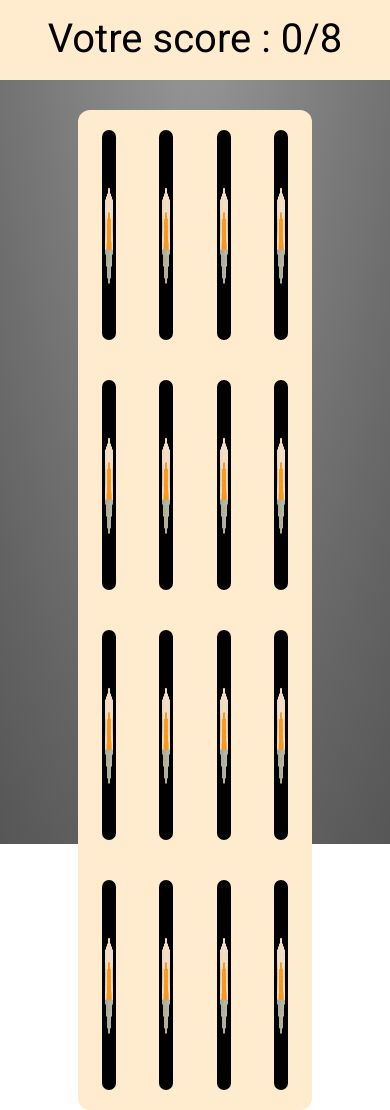
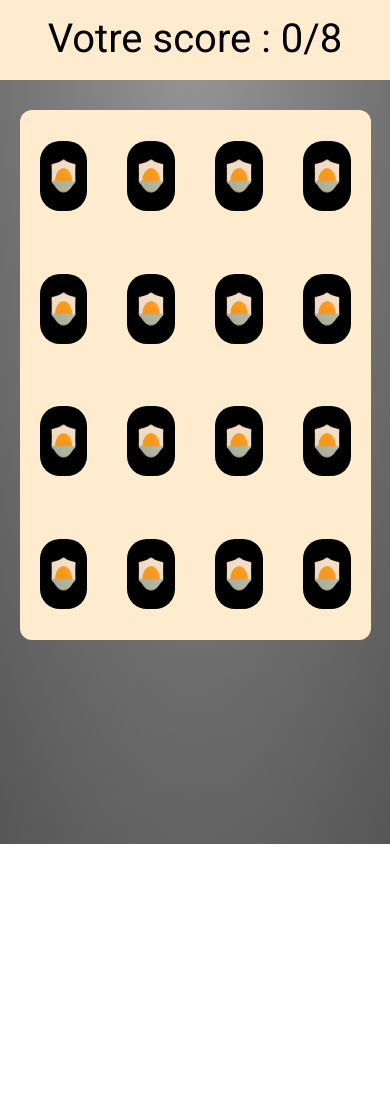
Before and after one commit to Clems-web/JS-memory, a plain HTML site: page index.html in a window 390 px wide. After the commit the page ends 844 px from the top, so only its background shows below. Drawn offline with Linux system fonts and the light colour scheme.

Commit message:
Projet terminé

```diff
--- a/app.js
+++ b/app.js
@@ -95,8 +95,8 @@ function checkForSame() {
     let firstCard = cardSelectedId[0];
     let secondCard = cardSelectedId[1];
 
-    /* I'm checking if their .name are identical */
-    if (cardSelected[0] === cardSelected[1]) {
+    /* I'm checking if their .name are identical AND if their data-id is DIFFERENT ! (We don't want to dbl click the same image to win) */
+    if ((cardSelected[0] === cardSelected[1]) && (cardSelectedId[0] !== cardSelectedId[1])) {
         cards[firstCard].setAttribute("src", "./checked.png");
         cards[secondCard].setAttribute("src", "./checked.png");
 
--- a/style.css
+++ b/style.css
@@ -47,3 +47,56 @@ button {
     border-radius: 10px;
     width: 12%;
 }
+
+@media screen and (max-width: 1200px) {
+    #container {
+        height: 60rem;
+    }
+    img {
+        width: 21%;
+        height: 15rem;
+    }
+}
+
+@media screen and (max-width: 992px) {
+    #container {
+        height: 53rem;
+    }
+    img {
+        width: 21%;
+        height: 12rem;
+    }
+    button {
+        width: 15%;
+    }
+}
+
+@media screen and (max-width: 768px) {
+    #container {
+        height: 53rem;
+        width: 90%;
+        margin-left: 5%;
+    }
+    button {
+        width: 20%;
+    }
+
+}
+
+@media screen and (max-width: 600px) {
+    button {
+        width: 24%;
+    }
+
+}
+
+@media screen and (max-width: 400px) {
+    img {
+        width: 25%;
+        height: 11rem;
+    }
+    button {
+        width: 36%;
+    }
+
+}
```
